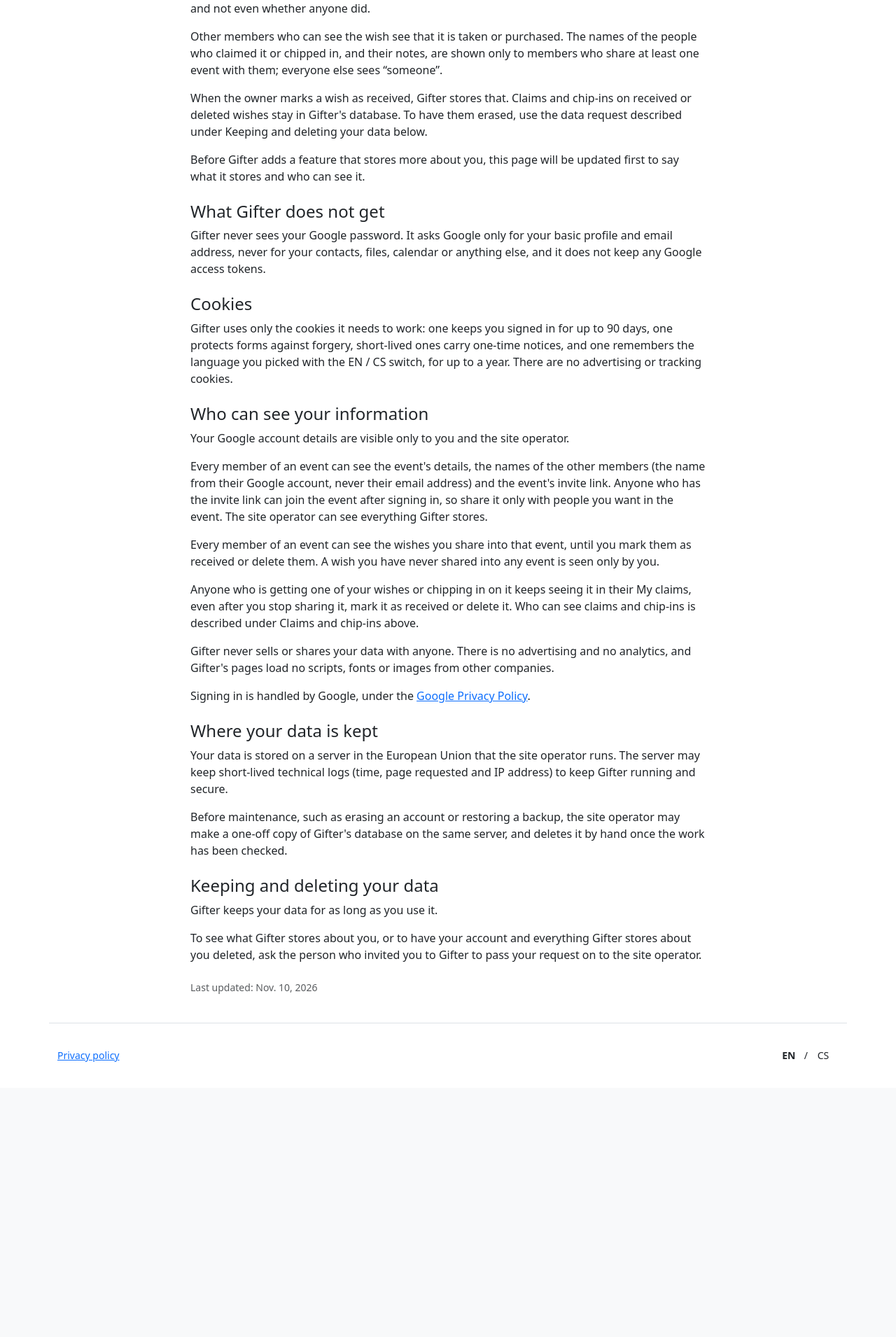
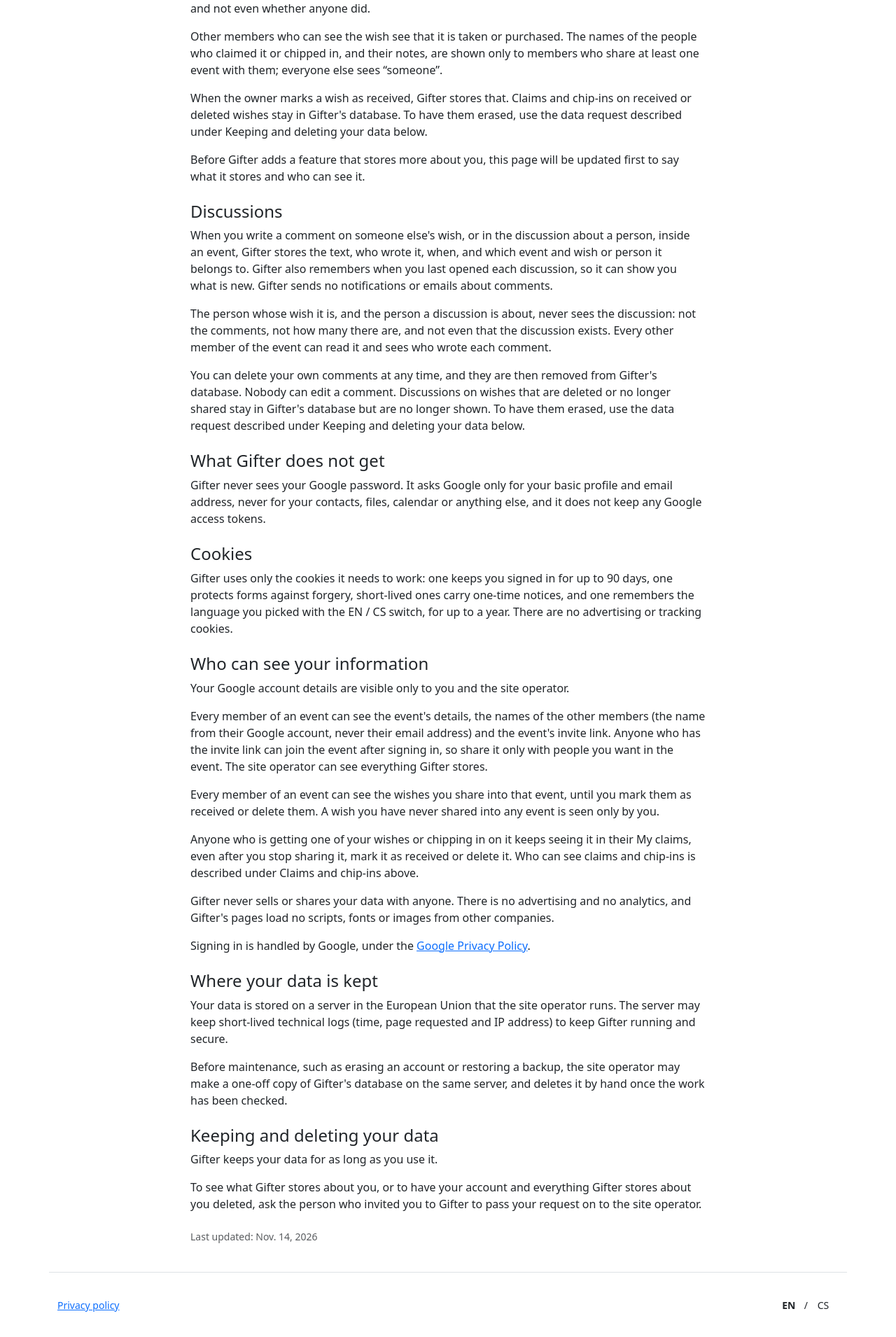
Before and after one commit to ciakval/gifter, a Django app: page /privacy/ in a window 1280 px wide. Shown: the part 858-2768 px from the top of the page at 70% size. Before the commit the page ends 2375 px from the top, so only its background shows below. Run offline with Django 5.2, Linux system fonts and the light colour scheme; some libraries are stand-ins or nearby versions.

Commit message:
feat(05-02): privacy policy covers discussions; Czech strings for markers, counts and delete
- Discussions section in English and Czech, PRIVACY_POLICY_UPDATED bumped to 2026-11-14
- Czech plural tests for the two comment-count labels
- catalogue: markers, two plural entries, Comment deleted., three privacy paragraphs

Co-Authored-By: Claude Sonnet 5.5 <noreply@anthropic.com>

```diff
--- a/gifter/templates/gifter/privacy.html
+++ b/gifter/templates/gifter/privacy.html
@@ -22,6 +22,11 @@
       <p>{% translate "Other members who can see the wish see that it is taken or purchased. The names of the people who claimed it or chipped in, and their notes, are shown only to members who share at least one event with them; everyone else sees “someone”." %}</p>
       <p>{% translate "When the owner marks a wish as received, Gifter stores that. Claims and chip-ins on received or deleted wishes stay in Gifter's database. To have them erased, use the data request described under Keeping and deleting your data below." %}</p>
       <p>{% translate "Before Gifter adds a feature that stores more about you, this page will be updated first to say what it stores and who can see it." %}</p>
+
+      <h2 class="h4 mt-4">{% translate "Discussions" %}</h2>
+      <p>{% translate "When you write a comment on someone else's wish, or in the discussion about a person, inside an event, Gifter stores the text, who wrote it, when, and which event and wish or person it belongs to. Gifter also remembers when you last opened each discussion, so it can show you what is new. Gifter sends no notifications or emails about comments." %}</p>
+      <p>{% translate "The person whose wish it is, and the person a discussion is about, never sees the discussion: not the comments, not how many there are, and not even that the discussion exists. Every other member of the event can read it and sees who wrote each comment." %}</p>
+      <p>{% translate "You can delete your own comments at any time, and they are then removed from Gifter's database. Nobody can edit a comment. Discussions on wishes that are deleted or no longer shared stay in Gifter's database but are no longer shown. To have them erased, use the data request described under Keeping and deleting your data below." %}</p>
 
       <h2 class="h4 mt-4">{% translate "What Gifter does not get" %}</h2>
       <p>{% translate "Gifter never sees your Google password. It asks Google only for your basic profile and email address, never for your contacts, files, calendar or anything else, and it does not keep any Google access tokens." %}</p>
--- a/gifter/views.py
+++ b/gifter/views.py
@@ -26,7 +26,7 @@ from .models import Event, Membership, Wish
 
 # Bump whenever privacy.html changes. The policy must be updated BEFORE a feature that
 # stores or shows new kinds of data ships (see DEPLOYMENT.md).
-PRIVACY_POLICY_UPDATED = datetime.date(2026, 11, 10)
+PRIVACY_POLICY_UPDATED = datetime.date(2026, 11, 14)
 
 # File in DATA_DIR written once by scripts/gifter-backup.sh (plan 04-02) after the first
 # successful NIGHTLY backup, never by manual copies. While it is missing or not a valid
```
Also changed, not shown: gifter/tests/test_i18n.py (+26 -0 lines), gifter/tests/test_privacy.py (+6 -0 lines), locale/cs/LC_MESSAGES/django.po, 1 other file.
